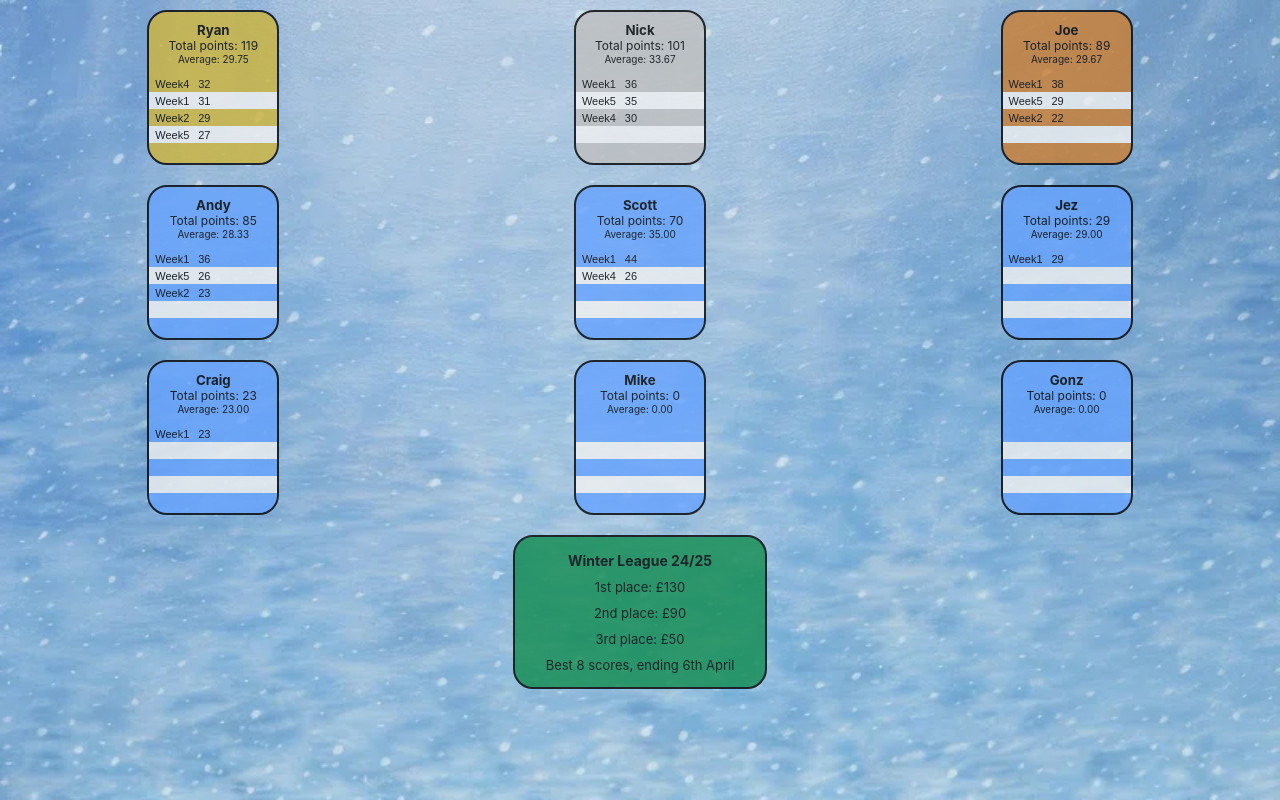
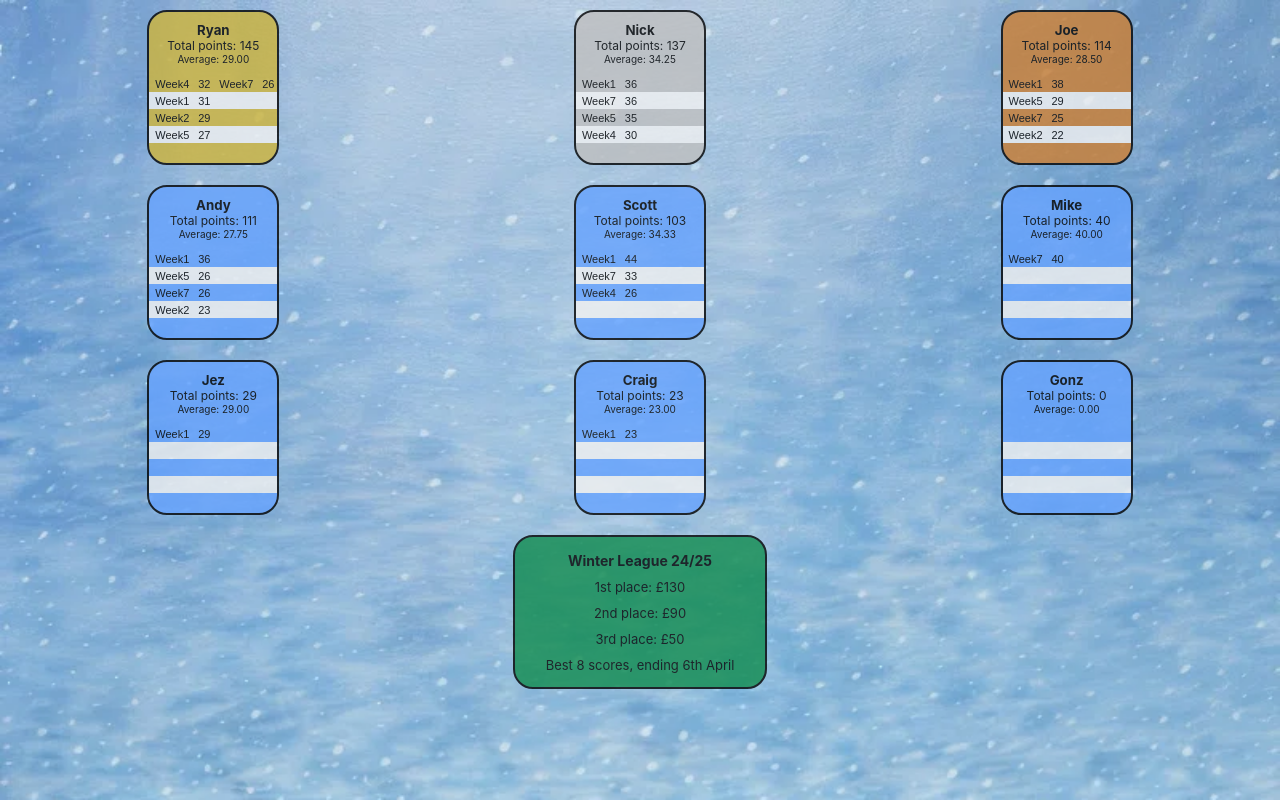
Before and after one commit to Ryan6Payne/winter-league, a React (Create React App) app: page / in a window 1280 px wide. Built offline with nearby package versions, Linux system fonts and the light colour scheme.

Commit message:
Week7 scores

```diff
--- a/src/App.js
+++ b/src/App.js
@@ -16,12 +16,12 @@ const App = () => {
                     { week: 'Week2', score: 29 },
                     { week: 'Week4', score: 32 },
                     { week: 'Week5', score: 27 },
-                    { week: '', score: 0 },
+                    { week: 'Week7', score: 26 },
                     { week: '', score: 0 },
                     { week: '', score: 0 },
                     { week: '', score: 0 }
                   ]
-                } playerName="Ryan" weeksPlayed={4} cardClass={"gold"}/>
+                } playerName="Ryan" weeksPlayed={5} cardClass={"gold"}/>
               </div>
               <div className="col-sm">
               <GolfPlayerCard golfScores={
@@ -29,13 +29,13 @@ const App = () => {
                   { week: 'Week1', score: 36 },
                   { week: 'Week4', score: 30 },
                   { week: 'Week5', score: 35 },
-                  { week: '', score: 0 },
+                  { week: 'Week7', score: 36 },
                   { week: '', score: 0 },
                   { week: '', score: 0 },
                   { week: '', score: 0 },
                   { week: '', score: 0 }
                 ]
-                } playerName="Nick" weeksPlayed={3} cardClass={"silver"}/>
+                } playerName="Nick" weeksPlayed={4} cardClass={"silver"}/>
               </div>
             <div className="col-sm">
                 <GolfPlayerCard golfScores={
@@ -43,13 +43,13 @@ const App = () => {
                       { week: 'Week1', score: 38 },
                       { week: 'Week2', score: 22 },
                       { week: 'Week5', score: 29 },
-                      { week: '', score: 0 },
+                      { week: 'Week7', score: 25 },
                       { week: '', score: 0 },
                       { week: '', score: 0 },
                       { week: '', score: 0 },
                       { week: '', score: 0 }
                     ]
-                  } playerName="Joe" weeksPlayed={3} cardClass={"bronze"}/>
+                  } playerName="Joe" weeksPlayed={4} cardClass={"bronze"}/>
               </div>
             </div>
             <div className="row">
@@ -59,19 +59,33 @@ const App = () => {
                     { week: 'Week1', score: 36 },
                     { week: 'Week2', score: 23 },
                     { week: 'Week5', score: 26 },
+                    { week: 'Week7', score: 26 },
+                    { week: '', score: 0 },
+                    { week: '', score: 0 },
+                    { week: '', score: 0 },
+                    { week: '', score: 0 }
+                  ]
+                } playerName="Andy" weeksPlayed={4}/>
+              </div>
+            <div className="col-sm">
+                <GolfPlayerCard golfScores={
+                  [
+                    { week: 'Week1', score: 44 },
+                    { week: 'Week4', score: 26 },
+                    { week: 'Week7', score: 33 },
                     { week: '', score: 0 },
                     { week: '', score: 0 },
                     { week: '', score: 0 },
                     { week: '', score: 0 },
                     { week: '', score: 0 }
                   ]
-                } playerName="Andy" weeksPlayed={3}/>
+                } playerName="Scott" weeksPlayed={3}/>
               </div>
-            <div className="col-sm">
-                <GolfPlayerCard golfScores={
+              <div className="col-sm">
+              <GolfPlayerCard golfScores={
                   [
-                    { week: 'Week1', score: 44 },
-                    { week: 'Week4', score: 26 },
+                    { week: 'Week7', score: 40 },
+                    { week: '', score: 0 },
                     { week: '', score: 0 },
                     { week: '', score: 0 },
                     { week: '', score: 0 },
@@ -79,8 +93,11 @@ const App = () => {
                     { week: '', score: 0 },
                     { week: '', score: 0 }
                   ]
-                } playerName="Scott" weeksPlayed={2}/>
+                } playerName="Mike" weeksPlayed={1} />
               </div>
+
+            </div>
+            <div className="row">
             <div className="col-sm">
               <GolfPlayerCard golfScores={
                   [
@@ -95,9 +112,6 @@ const App = () => {
                   ]
                 } playerName="Jez" weeksPlayed={1} />
               </div>
-
-            </div>
-            <div className="row">
             <div className="col-sm">
                 <GolfPlayerCard golfScores={
                   [
@@ -111,20 +125,6 @@ const App = () => {
                     { week: '', score: 0 }
                   ]
                 } playerName="Craig" weeksPlayed={1} />
-              </div>
-              <div className="col-sm">
-              <GolfPlayerCard golfScores={
-                  [
-                    { week: '', score: 0 },
-                    { week: '', score: 0 },
-                    { week: '', score: 0 },
-                    { week: '', score: 0 },
-                    { week: '', score: 0 },
-                    { week: '', score: 0 },
-                    { week: '', score: 0 },
-                    { week: '', score: 0 }
-                  ]
-                } playerName="Mike" weeksPlayed={1} />
               </div>
               <div className="col-sm">
                 <GolfPlayerCard golfScores={
```
